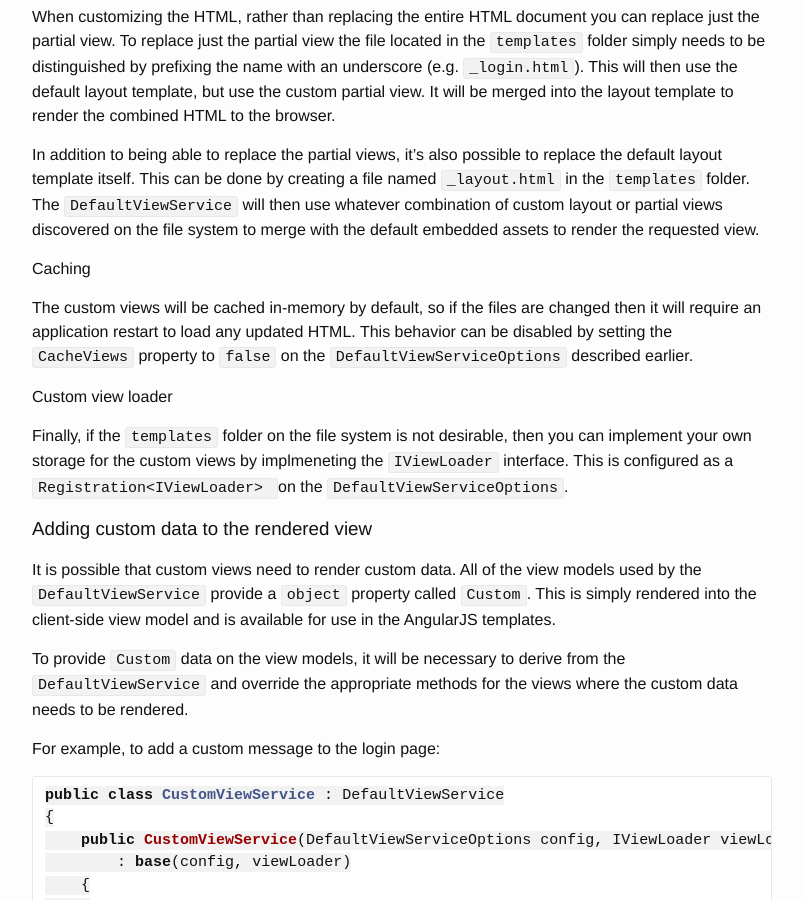
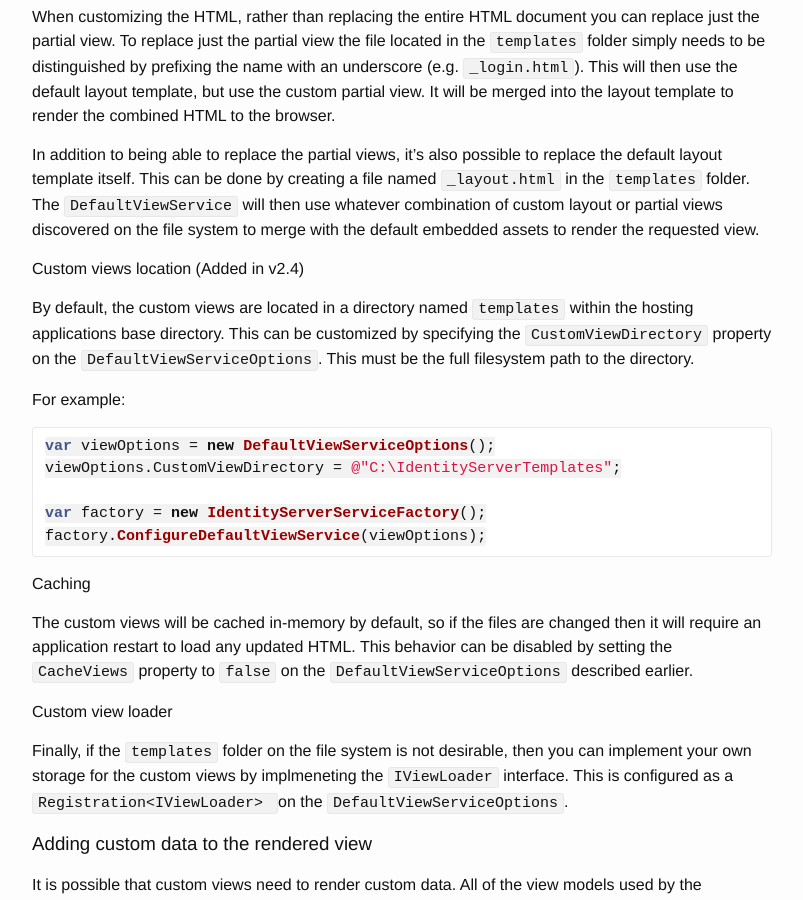
Before and after one commit to IdentityServer/Documentation, a Jekyll site: the page built from docsv2/advanced/DefaultViewService.md, in a window 1280 px wide and 900 px high, scrolled down 1628 px. Shown: the whole window, without its empty margins (238-1041 px from the left). Built offline with Jekyll 4.4.1, drawn with Linux system fonts in a browser that asks for light colours; Markdown is read by kramdown in place of the engine named in the settings.

Commit message:
Added CustomViewDirectory

````diff
--- a/docsv2/advanced/DefaultViewService.md
+++ b/docsv2/advanced/DefaultViewService.md
@@ -55,6 +55,20 @@
 
 In addition to being able to replace the partial views, it's also possible to replace the default layout template itself. This can be done by creating a file named `_layout.html` in the `templates` folder. The `DefaultViewService` will then use whatever combination of custom layout or partial views discovered on the file system to merge with the default embedded assets to render the requested view.
 
+#### Custom views location (Added in v2.4)
+
+By default, the custom views are located in a directory named `templates` within the hosting applications base directory. This can be customized by specifying the `CustomViewDirectory` property on the `DefaultViewServiceOptions`. This must be the full filesystem path to the directory.
+
+For example:
+
+```csharp
+var viewOptions = new DefaultViewServiceOptions();
+viewOptions.CustomViewDirectory = @"C:\IdentityServerTemplates";
+
+var factory = new IdentityServerServiceFactory();
+factory.ConfigureDefaultViewService(viewOptions);
+```
+
 #### Caching
 
 The custom views will be cached in-memory by default, so if the files are changed then it will require an application restart to load any updated HTML. This behavior can be disabled by setting the `CacheViews` property to `false` on the `DefaultViewServiceOptions` described earlier.
````
